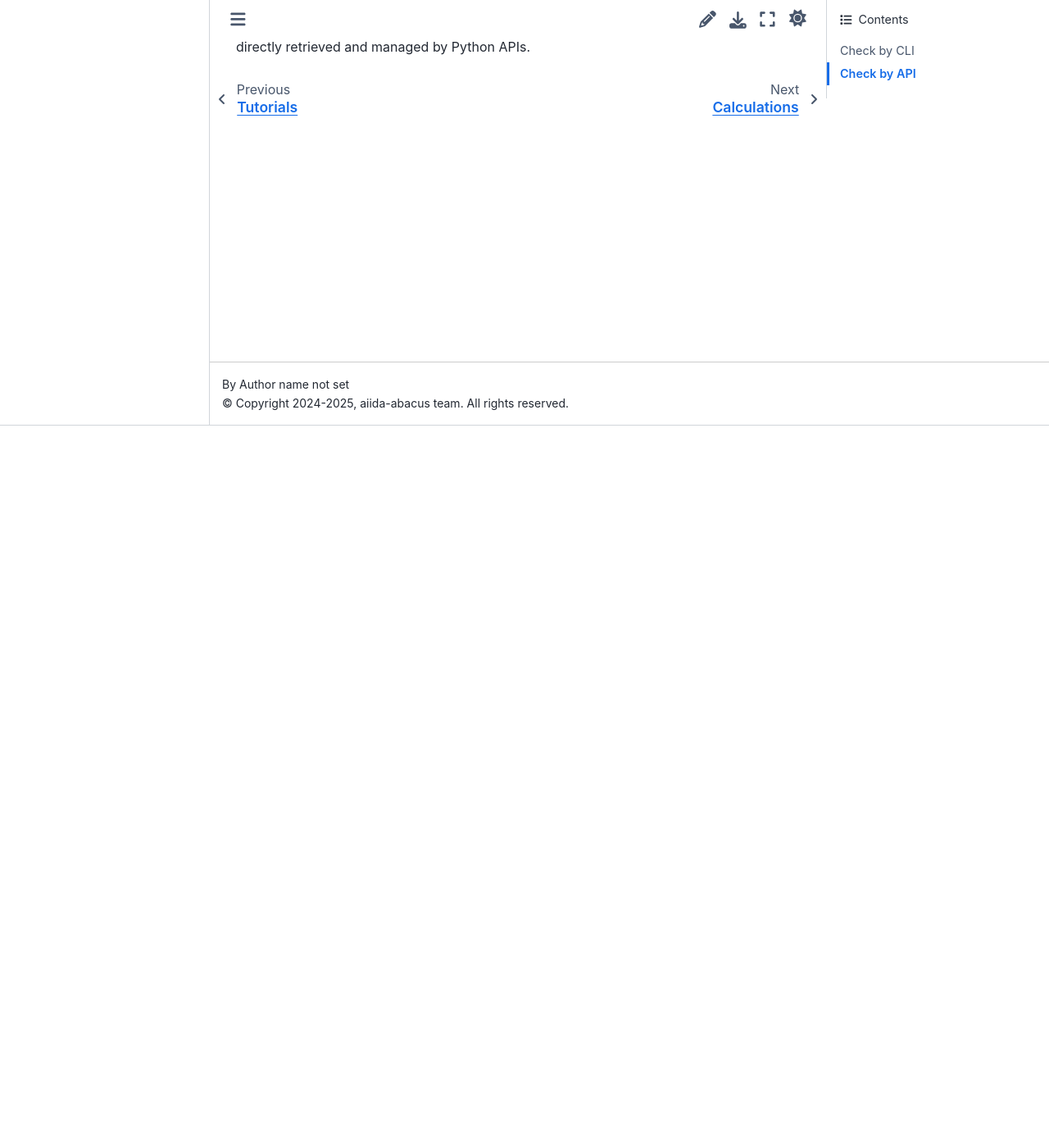
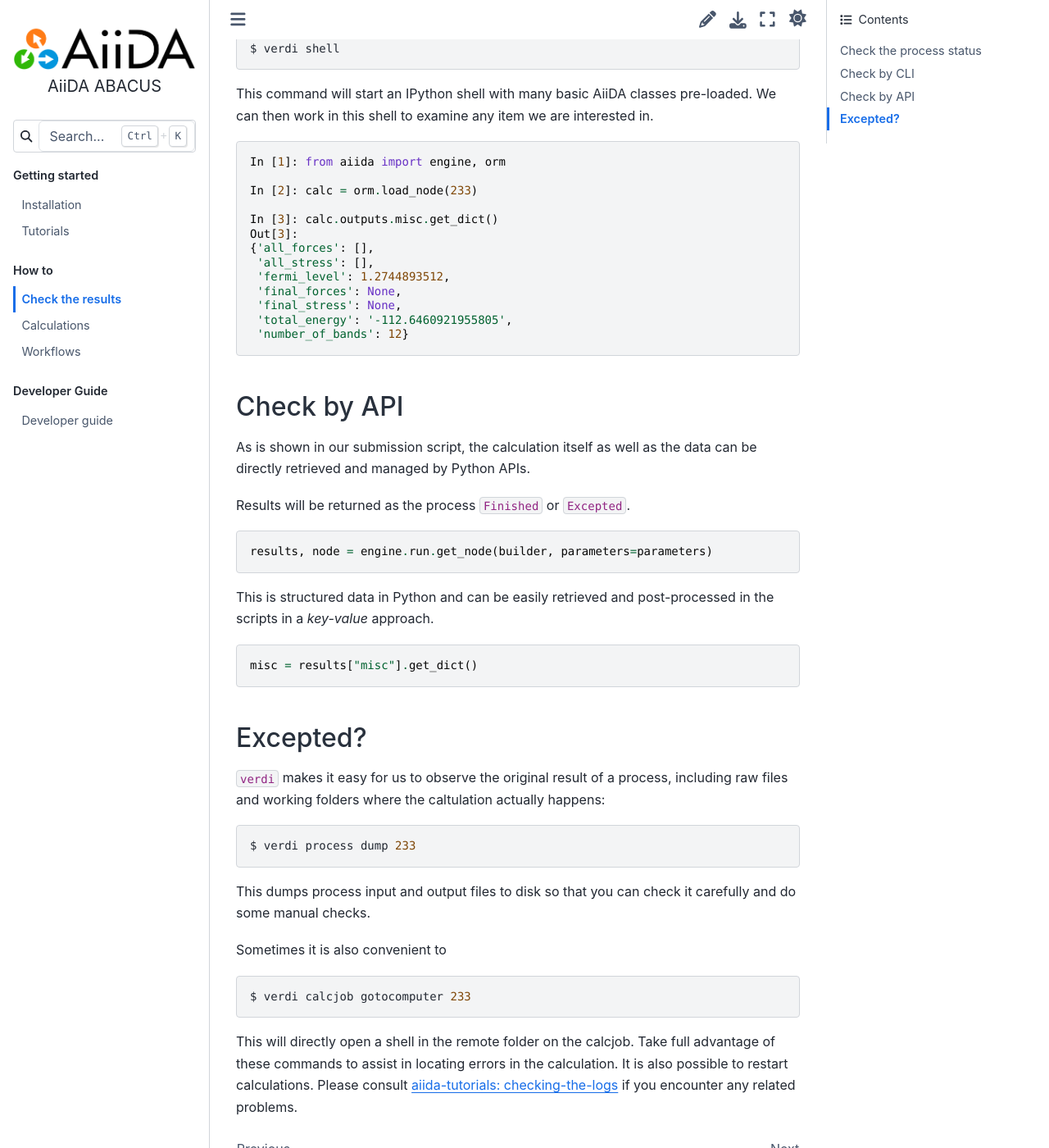
Before and after one commit to MCresearch/aiida-abacus, a Sphinx documentation site: the page built from docs/source/howto/check/index.md, in a window 1280 px wide and 1400 px high, scrolled down 881 px. Shown: the whole window at 82% size. Built offline with Sphinx 7.4.7 and the Sphinx Book theme 1.1.4, drawn with Linux system fonts in a browser that asks for light colours; pages that are not in the unit, such as notebooks, are missing from menus; some of the changed text lies outside the part shown.

Commit message:
Update howto docs

````diff
--- a/docs/source/howto/check/index.md
+++ b/docs/source/howto/check/index.md
@@ -5,6 +5,25 @@
 After we have done a calculation, we want to check the results.
 
 Or if it ends with error, we may want to check what happened and see the [Provenance Graph](https://aiida-tutorials.readthedocs.io/en/latest/sections/getting_started/basics.html#provenance) to locate the issues.
+
+## Check the process status
+
+To see what happened with you have just submitted, let's take a look at the process list:
+
+```console
+$ verdi process list
+```
+This command will show running processes.
+For those that have finished, use `-a` (show processes in all states) and `-l` (limit the number of entries to display) to filter your processes.
+```console
+$ verdi process list -l 10 -a
+```
+You can get detailed usage instructions through the built-in `help` command of `verdi`.
+```console
+$ verdi process list -h
+```
+
+We then check the process status and results, which can be accessed by their `PK`.
 
 ## Check by CLI
 
@@ -35,3 +54,28 @@
 ## Check by API
 
 As is shown in our submission script, the calculation itself as well as the data can be directly retrieved and managed by Python APIs.
+
+Results will be returned as the process `Finished` or `Excepted`.
+
+```python
+results, node = engine.run.get_node(builder, parameters=parameters)
+```
+This is structured data in Python and can be easily retrieved and post-processed in the scripts in a _key-value_ approach.
+```python
+misc = results["misc"].get_dict()
+```
+
+## Excepted?
+
+`verdi` makes it easy for us to observe the original result of a process, including raw files and working folders where the caltulation actually happens:
+```console
+$ verdi process dump 233
+```
+This dumps process input and output files to disk so that you can check it carefully and do some manual checks.
+
+Sometimes it is also convenient to
+```console
+$ verdi calcjob gotocomputer 233
+```
+This will directly open a shell in the remote folder on the calcjob.
+Take full advantage of these commands to assist in locating errors in the calculation. It is also possible to restart calculations. Please consult [aiida-tutorials: checking-the-logs](https://aiida-tutorials.readthedocs.io/en/latest/sections/running_processes/errors.html#checking-the-logs) if you encounter any related problems.
````
Also changed, not shown: docs/source/howto/calculations/index.md (+1 -1 lines), docs/source/howto/workflows/index.md (+2 -0 lines), 1 other file.
